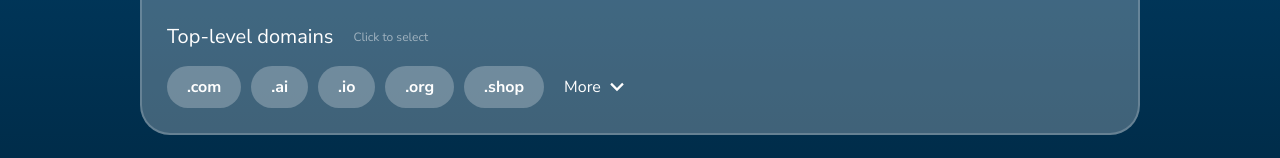
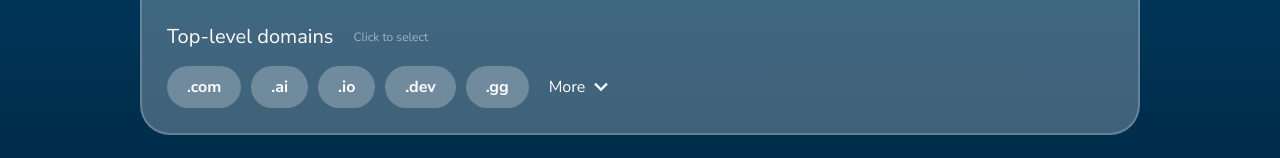
Before and after one commit to domainslab/client, a React (Vite) app: page / in a window 1280 px wide. Shown: the part 448-606 px from the top of the page. Built offline with nearby package versions, Linux system fonts and the light colour scheme.

Commit message:
feat: update TLDs list

```diff
--- a/src/pages/Home/components/Search.tsx
+++ b/src/pages/Home/components/Search.tsx
@@ -12,17 +12,45 @@ const DEFAULT_TLDS = [
   '.com',
   '.ai',
   '.io',
-  '.org',
-  '.shop',
+  '.dev',
+  '.gg',
+  '.tech',
+  '.cloud',
+  '.codes',
+  '.edu',
+  '.app',
+  '.wiki',
   '.net',
-  '.biz',
-  '.cat',
-  '.edu',
-  '.info',
-  '.travel',
   '.online',
   '.pro',
-  '.gg',
+  '.one',
+  '.us',
+  '.me',
+  '.org',
+  '.travel',
+  '.store',
+  '.shop',
+  '.market',
+  '.team',
+  '.studio',
+  '.design',
+  '.school',
+  '.health',
+  '.agency',
+  '.space',
+  '.guide',
+  '.earth',
+  '.coffee',
+  '.beauty',
+  '.art',
+  '.news',
+  '.club',
+  '.life',
+  '.live',
+  '.chat',
+  '.cash',
+  '.tools',
+  '.city',
 ];
 
 const PLACEHOLDERS = [
```
